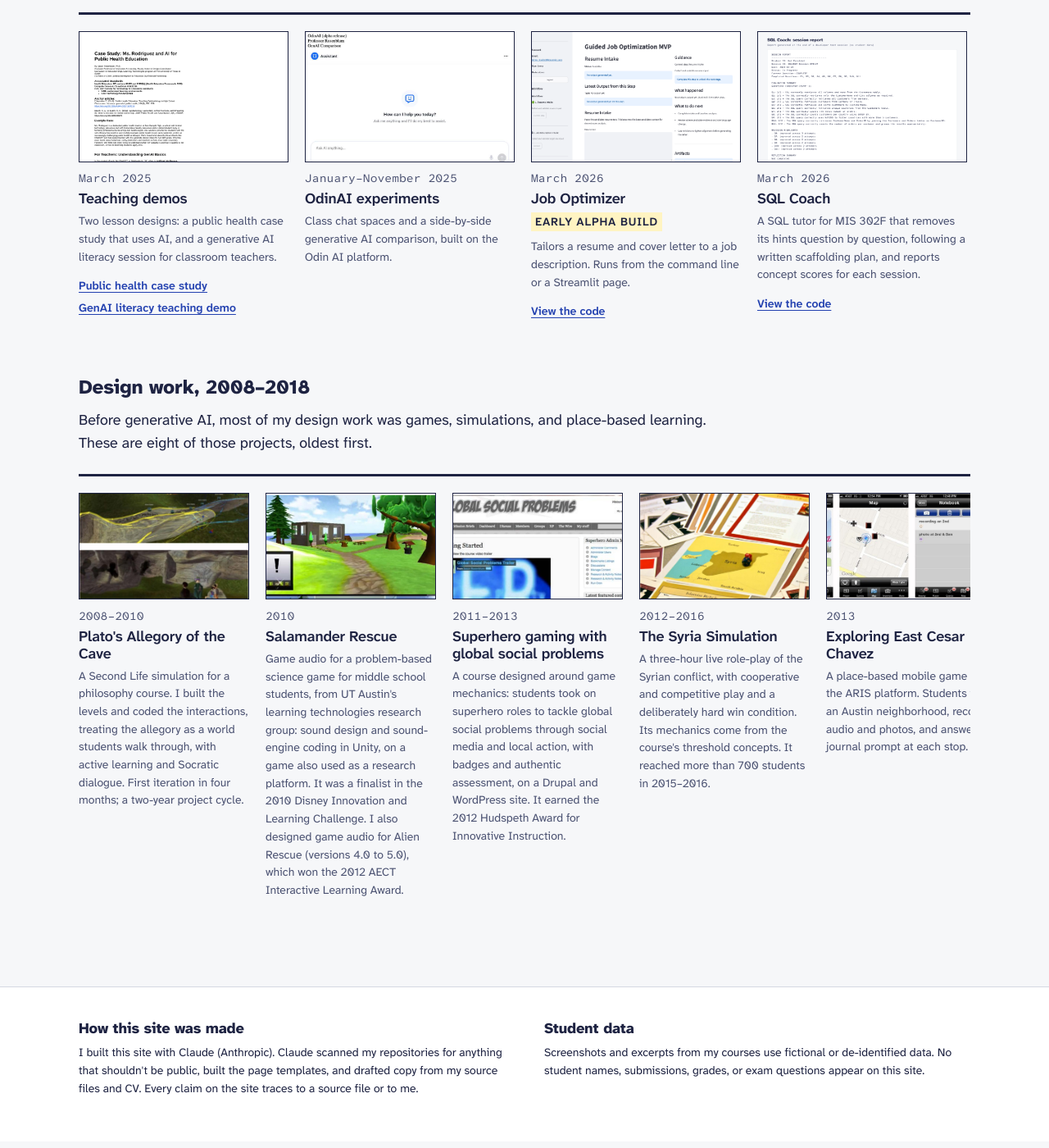
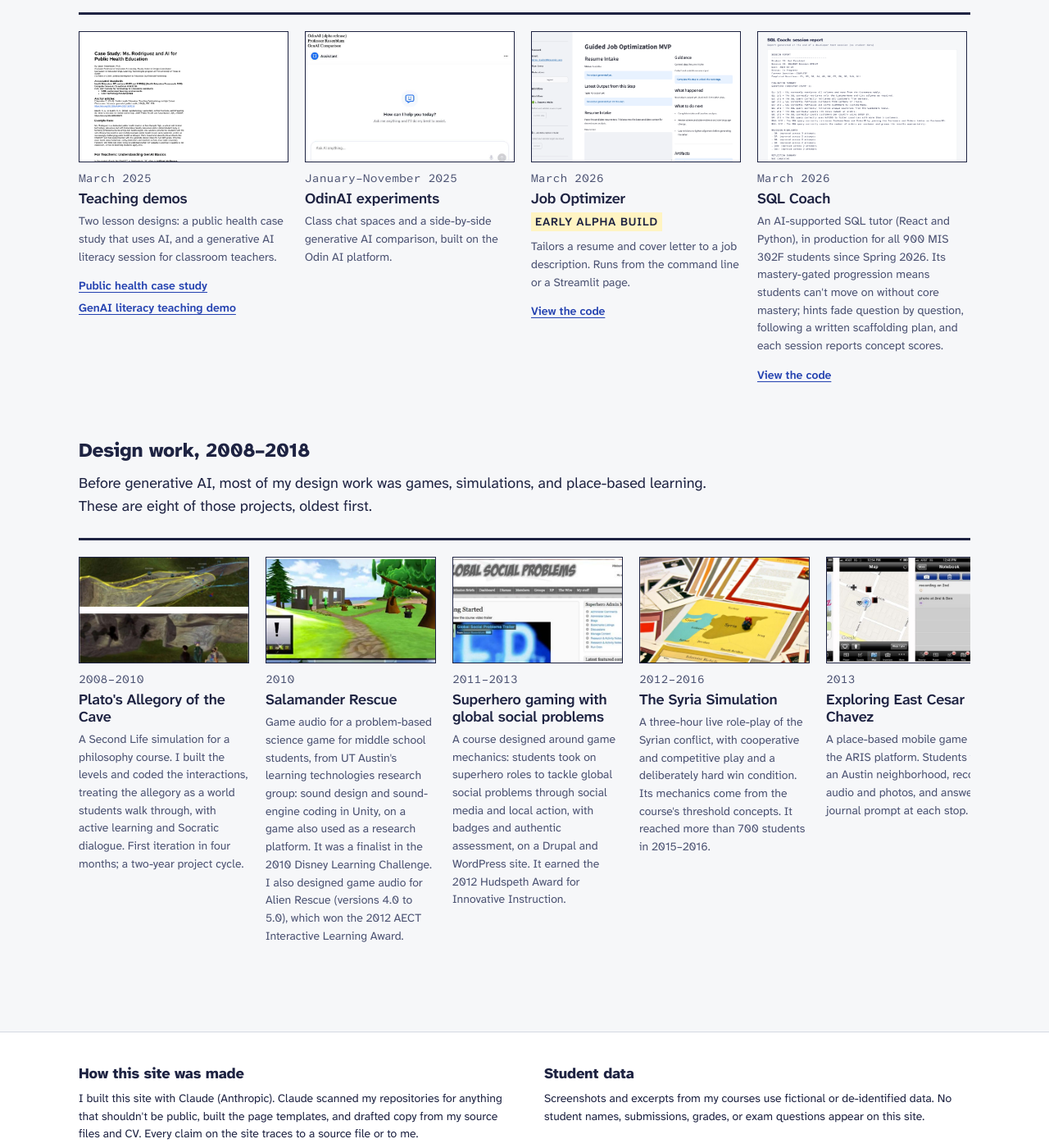
Before and after one commit to jarosenblum/jarosenblum.github.io, a Jekyll site: the page built from work.html, in a window 1280 px wide and 1400 px high, scrolled down 2073 px. Shown: the whole window at 82% size. Built offline with Jekyll 4.4.1, drawn with Linux system fonts in a browser that asks for light colours.

Commit message:
Launch site; update SQL Coach card and Disney award name
- launched: true removes the noindex tag and enables strict publish checks.
- SQL Coach card now states the Spring 2026 rollout to all 900 MIS 302F
  students and its mastery-gated progression (owner-confirmed).
- Award name corrected to Disney Learning Challenge (owner-confirmed).

Co-Authored-By: Claude Opus 5.5 <noreply@anthropic.com>
Claude-Session: https://claude.ai/code/session_01MvFoNwewzyu79vTLKgnbiQ

```diff
--- a/_config.yml
+++ b/_config.yml
@@ -12,7 +12,7 @@ lang: en
 contact_email: "jarosenblum@gmail.com"
 # Pre-launch switch. While false, every page carries <meta name="robots"
 # content="noindex"> so search engines skip test builds. Set true at P5.
-launched: false
+launched: true
 
 markdown: kramdown
 kramdown:
--- a/_data/design_before_ai.yml
+++ b/_data/design_before_ai.yml
@@ -11,7 +11,7 @@
 - name: "Salamander Rescue"
   strands: [game-based]
   date: "2010"
-  note: "Game audio for a problem-based science game for middle school students, from UT Austin's learning technologies research group: sound design and sound-engine coding in Unity, on a game also used as a research platform. It was a finalist in the 2010 Disney Innovation and Learning Challenge. I also designed game audio for Alien Rescue (versions 4.0 to 5.0), which won the 2012 AECT Interactive Learning Award."
+  note: "Game audio for a problem-based science game for middle school students, from UT Austin's learning technologies research group: sound design and sound-engine coding in Unity, on a game also used as a research platform. It was a finalist in the 2010 Disney Learning Challenge. I also designed game audio for Alien Rescue (versions 4.0 to 5.0), which won the 2012 AECT Interactive Learning Award."
   screenshot: "/assets/snapshots/design-2008-2018/salamander.jpg"
   alt: "A 3D game scene of a path leading to a small building among trees, with an alert icon in the corner."
   links: []
--- a/_data/early_builds.yml
+++ b/_data/early_builds.yml
@@ -29,7 +29,7 @@
 - name: SQL Coach
   strands: [assessment]
   date: "March 2026"
-  note: "A SQL tutor for MIS 302F that removes its hints question by question, following a written scaffolding plan, and reports concept scores for each session."
+  note: "An AI-supported SQL tutor (React and Python), in production for all 900 MIS 302F students since Spring 2026. Its mastery-gated progression means students can't move on without core mastery; hints fade question by question, following a written scaffolding plan, and each session reports concept scores."
   links:
     - { label: "View the code", url: "https://github.com/jarosenblum/sql-coach-app" }
   screenshot: "/assets/snapshots/early/sql-coach.png"
```
